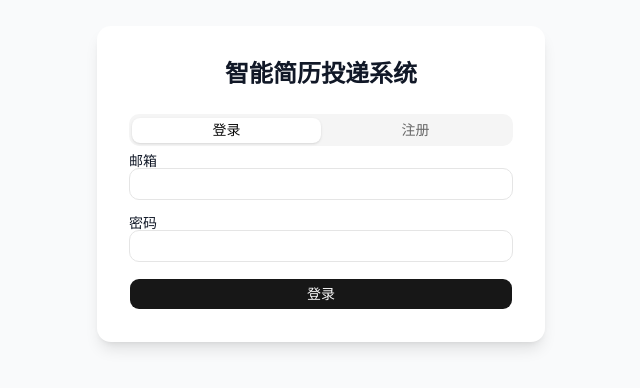
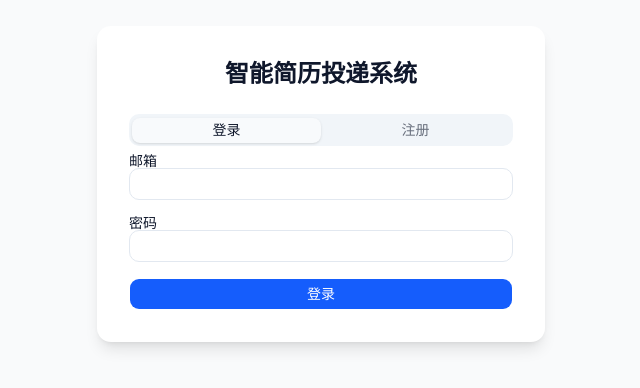
Before and after one commit to thecqj/hr_agent, a React (Vite) app in the folder frontend/: page /login in a window 1280 px wide. Shown: the part 216-604 px from the top of the page, without its empty margins (319-959 px from the left). Built offline with nearby package versions, Linux system fonts and the light colour scheme.

Commit message:
feat(ui): build task 1

```diff
--- a/frontend/src/index.css
+++ b/frontend/src/index.css
@@ -6,8 +6,6 @@
 @custom-variant dark (&:is(.dark *));
 
 body {
-  background-color: #f9fafb;
-  color: #111827;
   -webkit-font-smoothing: antialiased;
   -moz-osx-font-smoothing: grayscale;
 }
@@ -56,72 +54,72 @@ body {
 }
 
 :root {
-  --background: oklch(1 0 0);
-  --foreground: oklch(0.145 0 0);
+  --background: oklch(98.4% 0.003 247.858);
+  --foreground: oklch(20.8% 0.042 265.755);
   --card: oklch(1 0 0);
-  --card-foreground: oklch(0.145 0 0);
+  --card-foreground: oklch(20.8% 0.042 265.755);
   --popover: oklch(1 0 0);
-  --popover-foreground: oklch(0.145 0 0);
-  --primary: oklch(0.205 0 0);
-  --primary-foreground: oklch(0.985 0 0);
-  --secondary: oklch(0.97 0 0);
-  --secondary-foreground: oklch(0.205 0 0);
-  --muted: oklch(0.97 0 0);
-  --muted-foreground: oklch(0.556 0 0);
-  --accent: oklch(0.97 0 0);
-  --accent-foreground: oklch(0.205 0 0);
-  --destructive: oklch(0.577 0.245 27.325);
-  --border: oklch(0.922 0 0);
-  --input: oklch(0.922 0 0);
-  --ring: oklch(0.708 0 0);
-  --chart-1: oklch(0.87 0 0);
-  --chart-2: oklch(0.556 0 0);
-  --chart-3: oklch(0.439 0 0);
-  --chart-4: oklch(0.371 0 0);
-  --chart-5: oklch(0.269 0 0);
+  --popover-foreground: oklch(20.8% 0.042 265.755);
+  --primary: oklch(54.6% 0.245 262.881);
+  --primary-foreground: oklch(1 0 0);
+  --secondary: oklch(96.8% 0.007 247.896);
+  --secondary-foreground: oklch(37.2% 0.044 257.287);
+  --muted: oklch(96.8% 0.007 247.896);
+  --muted-foreground: oklch(55.4% 0.046 257.417);
+  --accent: oklch(93.2% 0.032 255.585);
+  --accent-foreground: oklch(37.2% 0.044 257.287);
+  --destructive: oklch(57.7% 0.245 27.325);
+  --border: oklch(92.9% 0.013 255.508);
+  --input: oklch(92.9% 0.013 255.508);
+  --ring: oklch(54.6% 0.245 262.881);
+  --chart-1: oklch(54.6% 0.245 262.881);
+  --chart-2: oklch(62.7% 0.194 149.214);
+  --chart-3: oklch(66.6% 0.179 58.318);
+  --chart-4: oklch(70.4% 0.191 22.216);
+  --chart-5: oklch(44.6% 0.043 257.281);
   --radius: 0.625rem;
-  --sidebar: oklch(0.985 0 0);
-  --sidebar-foreground: oklch(0.145 0 0);
-  --sidebar-primary: oklch(0.205 0 0);
-  --sidebar-primary-foreground: oklch(0.985 0 0);
-  --sidebar-accent: oklch(0.97 0 0);
-  --sidebar-accent-foreground: oklch(0.205 0 0);
-  --sidebar-border: oklch(0.922 0 0);
-  --sidebar-ring: oklch(0.708 0 0);
+  --sidebar: oklch(1 0 0);
+  --sidebar-foreground: oklch(20.8% 0.042 265.755);
+  --sidebar-primary: oklch(54.6% 0.245 262.881);
+  --sidebar-primary-foreground: oklch(1 0 0);
+  --sidebar-accent: oklch(97% 0.014 254.604);
+  --sidebar-accent-foreground: oklch(37.2% 0.044 257.287);
+  --sidebar-border: oklch(92.9% 0.013 255.508);
+  --sidebar-ring: oklch(54.6% 0.245 262.881);
 }
 
 .dark {
-  --background: oklch(0.145 0 0);
-  --foreground: oklch(0.985 0 0);
-  --card: oklch(0.205 0 0);
-  --card-foreground: oklch(0.985 0 0);
-  --popover: oklch(0.205 0 0);
-  --popover-foreground: oklch(0.985 0 0);
-  --primary: oklch(0.922 0 0);
-  --primary-foreground: oklch(0.205 0 0);
-  --secondary: oklch(0.269 0 0);
-  --secondary-foreground: oklch(0.985 0 0);
-  --muted: oklch(0.269 0 0);
-  --muted-foreground: oklch(0.708 0 0);
-  --accent: oklch(0.269 0 0);
-  --accent-foreground: oklch(0.985 0 0);
-  --destructive: oklch(0.704 0.191 22.216);
+  --background: oklch(12.9% 0.042 264.695);
+  --foreground: oklch(96.8% 0.007 247.896);
+  --card: oklch(20.8% 0.042 265.755);
+  --card-foreground: oklch(96.8% 0.007 247.896);
+  --popover: oklch(20.8% 0.042 265.755);
+  --popover-foreground: oklch(96.8% 0.007 247.896);
+  --primary: oklch(70.7% 0.165 254.624);
+  --primary-foreground: oklch(20.8% 0.042 265.755);
+  --secondary: oklch(27.9% 0.041 260.031);
+  --secondary-foreground: oklch(96.8% 0.007 247.896);
+  --muted: oklch(27.9% 0.041 260.031);
+  --muted-foreground: oklch(70.4% 0.04 256.788);
+  --accent: oklch(27.9% 0.041 260.031);
+  --accent-foreground: oklch(96.8% 0.007 247.896);
+  --destructive: oklch(70.4% 0.191 22.216);
   --border: oklch(1 0 0 / 10%);
   --input: oklch(1 0 0 / 15%);
-  --ring: oklch(0.556 0 0);
-  --chart-1: oklch(0.87 0 0);
-  --chart-2: oklch(0.556 0 0);
-  --chart-3: oklch(0.439 0 0);
-  --chart-4: oklch(0.371 0 0);
-  --chart-5: oklch(0.269 0 0);
-  --sidebar: oklch(0.205 0 0);
-  --sidebar-foreground: oklch(0.985 0 0);
-  --sidebar-primary: oklch(0.488 0.243 264.376);
-  --sidebar-primary-foreground: oklch(0.985 0 0);
-  --sidebar-accent: oklch(0.269 0 0);
-  --sidebar-accent-foreground: oklch(0.985 0 0);
+  --ring: oklch(70.7% 0.165 254.624);
+  --chart-1: oklch(70.7% 0.165 254.624);
+  --chart-2: oklch(79.2% 0.209 151.711);
+  --chart-3: oklch(82.8% 0.189 84.429);
+  --chart-4: oklch(70.4% 0.191 22.216);
+  --chart-5: oklch(70.4% 0.04 256.788);
+  --sidebar: oklch(20.8% 0.042 265.755);
+  --sidebar-foreground: oklch(96.8% 0.007 247.896);
+  --sidebar-primary: oklch(70.7% 0.165 254.624);
+  --sidebar-primary-foreground: oklch(20.8% 0.042 265.755);
+  --sidebar-accent: oklch(27.9% 0.041 260.031);
+  --sidebar-accent-foreground: oklch(96.8% 0.007 247.896);
   --sidebar-border: oklch(1 0 0 / 10%);
-  --sidebar-ring: oklch(0.556 0 0);
+  --sidebar-ring: oklch(70.7% 0.165 254.624);
 }
 
 @layer base {
```
Also changed, not shown: 1 other file (tests, documents, lock files or other folders).
